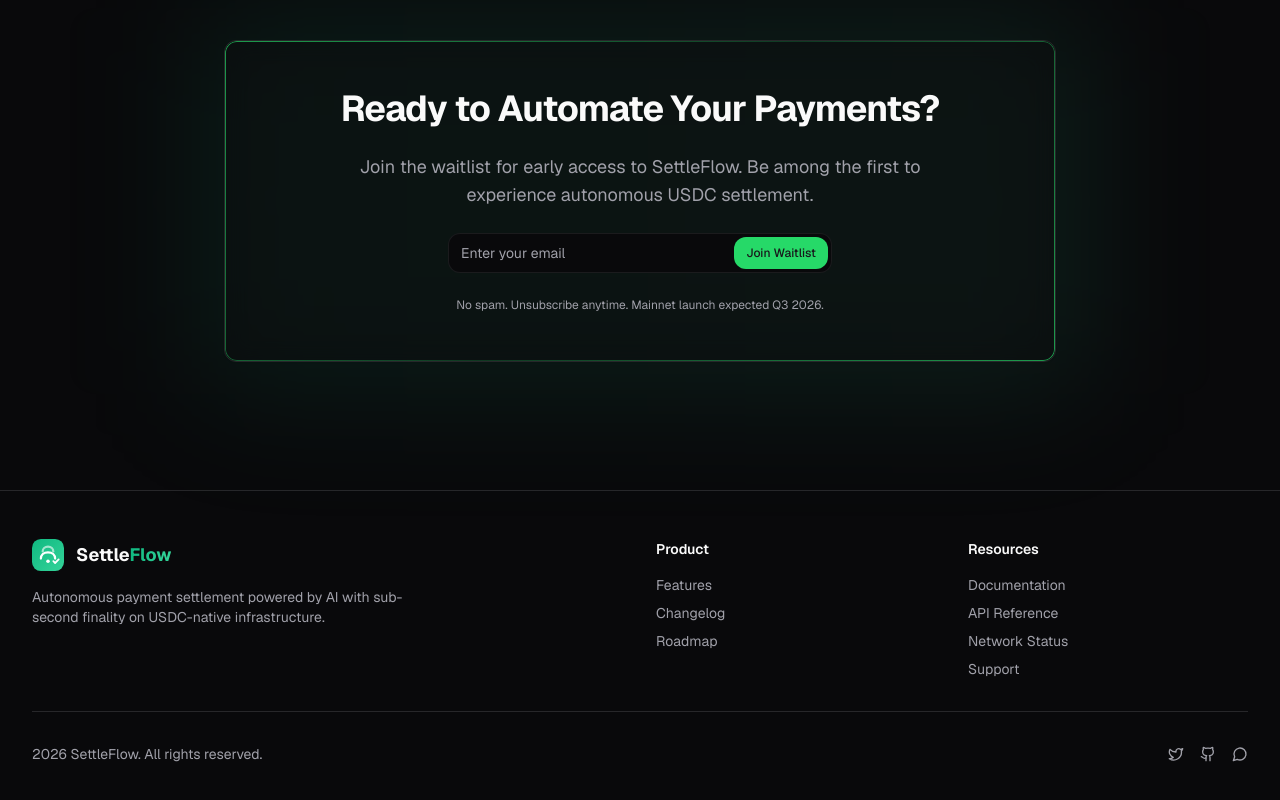
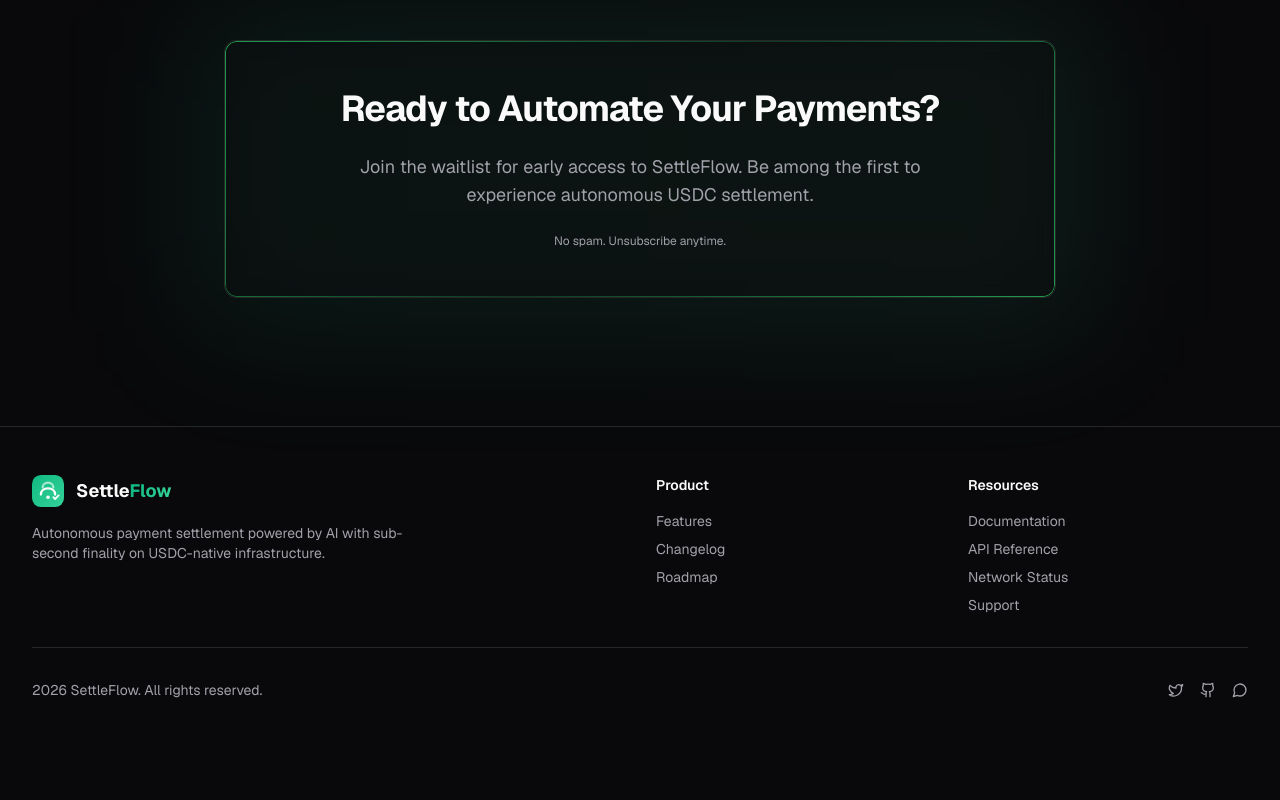
Before and after one commit to worztm/settleflow, a Next.js app: page / in a window 1280 px wide. Shown: the part 3902-4702 px from the top of the page. After the commit the page ends 4650 px from the top, so only its background shows below. Built offline with nearby package versions, Linux system fonts and the light colour scheme.

Commit message:
Remove input field and mainnet launch text from CTA

```diff
--- a/app/page.tsx
+++ b/app/page.tsx
@@ -783,16 +783,8 @@ function CTA() {
                 Join the waitlist for early access to SettleFlow. Be among the first to experience
                 autonomous USDC settlement.
               </p>
-              <div className="flex flex-col sm:flex-row gap-3 justify-center max-w-sm mx-auto">
-                <div className="flex-1 relative">
-                  <Input placeholder="Enter your email" className="pr-28 rounded-xl border-border/60 focus:ring-2 focus:ring-primary/30 focus:border-primary/40" />
-                  <Button className="absolute right-1 top-1/2 -translate-y-1/2 h-8 px-3 text-xs rounded-xl max-sm:relative max-sm:w-full max-sm:mt-2 max-sm:static max-sm:translate-y-0">
-                    Join Waitlist
-                  </Button>
-                </div>
-              </div>
               <p className="text-xs text-muted-foreground">
-                No spam. Unsubscribe anytime. Mainnet launch expected Q3 2026.
+                No spam. Unsubscribe anytime.
               </p>
             </CardContent>
           </Card>
```
